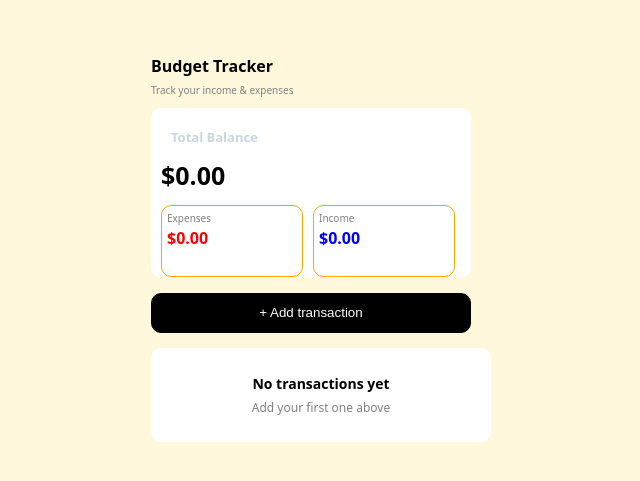
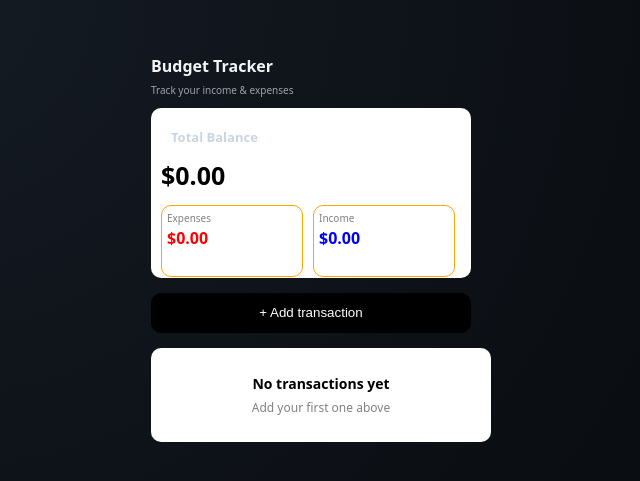
Before and after one commit to Majkan1/Mini-Budget-Tracker, a React (Vite) app in the folder vite-project/: page / in a window 1280 px wide. Shown: the part 163-644 px from the top of the page, without its empty margins (319-959 px from the left). Built offline with nearby package versions, Linux system fonts and the light colour scheme.

Commit message:
Change the background color .

```diff
--- a/vite-project/src/App.tsx
+++ b/vite-project/src/App.tsx
@@ -84,8 +84,8 @@ export default function App() {
 function Title() {
   return (
     <div className='Title'>
-      <h4 style={{ marginBottom: "5px" }}>Budget Tracker</h4>
-      <p style={{ fontSize: "10px", color: "gray", marginTop: "5px" }}>Track your income & expenses</p>
+      <h4 style={{ marginBottom: "5px", color: "#f3f4f6" }}>Budget Tracker</h4>
+      <p style={{ fontSize: "10px", color: "#9ca3af", marginTop: "5px" }}>Track your income & expenses</p>
     </div>
   );
 }
@@ -296,7 +296,7 @@ function List(props: { transactions: Transaction[] }) {
 
   return (
     <div style={{ marginTop: '15px', width: '320px' }}>
-      <h5 style={{ margin: '10px 0', color: '#333' }}>Recent Transactions</h5>
+      <h5 style={{ margin: '10px 0', color: '#e5e7eb' }}>Recent Transactions</h5>
       {props.transactions.map((t) => (
         <div key={t.id} style={{
           backgroundColor: 'white',
--- a/vite-project/src/index.css
+++ b/vite-project/src/index.css
@@ -1,6 +1,7 @@
 :root {
   font-family: system-ui, -apple-system, 'Segoe UI', Roboto, Arial, sans-serif;
   line-height: 1.5;
+  --pretty-black: #0b0f14;
 }
 
 body {
@@ -10,7 +11,7 @@ body {
   margin: 0;
   min-width: 320px;
   min-height: 100vh;
-  background-color: cornsilk;
+  background: radial-gradient(circle at 20% 20%, #151b24 0%, var(--pretty-black) 60%, #07090d 100%);
 }
 
 main {
```
